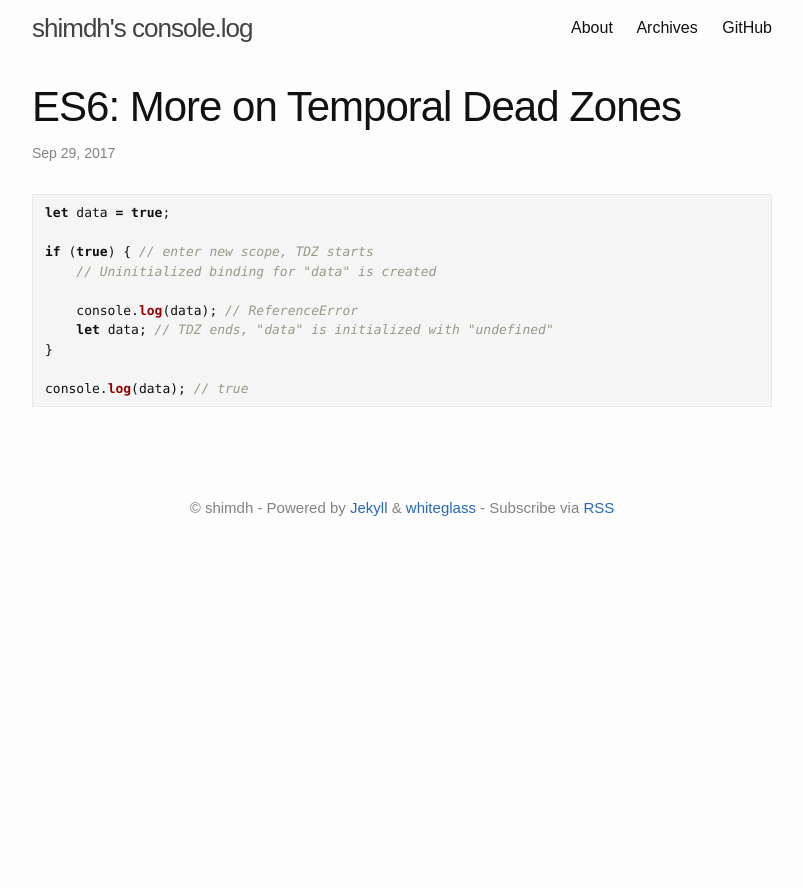
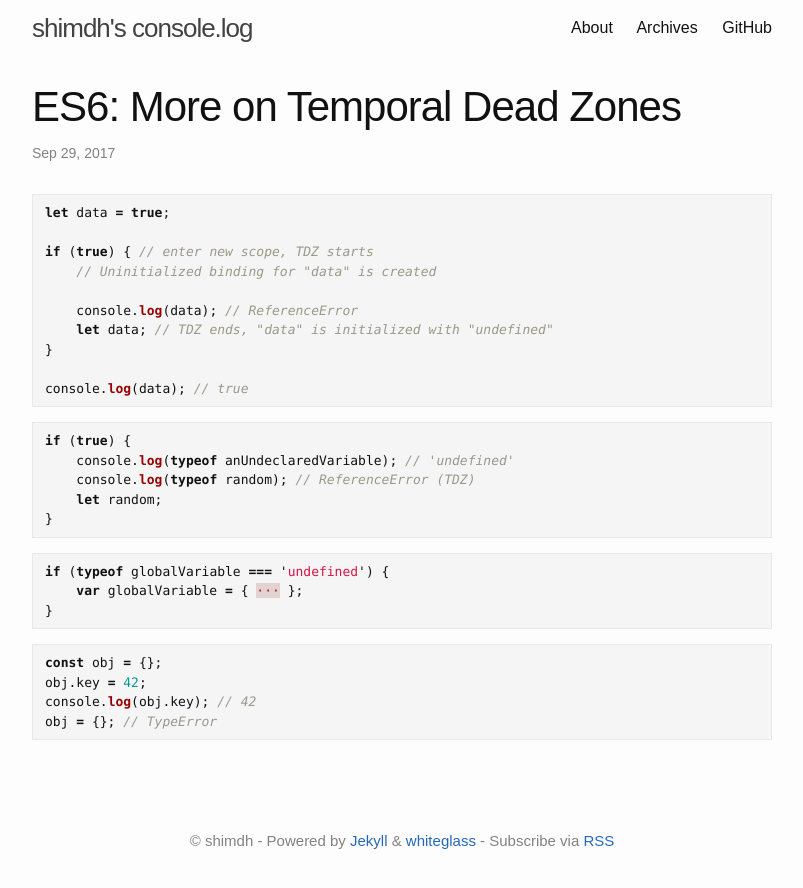
Before and after one commit to yous/whiteglass, a Jekyll site: the page built from _posts/2017-09-29-es6-more-on-teporal-dead-zones.md, in a window 1280 px wide. Shown: the top 888 px of the page, without its empty margins (238-1041 px from the left). Built offline with Jekyll 4.4.1, drawn with Linux system fonts in a browser that asks for light colours.

Commit message:
added content

```diff
--- a/_posts/2017-09-29-es6-more-on-teporal-dead-zones.md
+++ b/_posts/2017-09-29-es6-more-on-teporal-dead-zones.md
@@ -2,6 +2,9 @@
 layout: post
 title: "ES6: More on Temporal Dead Zones"
 ---
+
+<!-- {% highlight js %}
+{% endhighlight %} -->
 
 {% highlight js %}
 let data = true;
@@ -15,3 +18,26 @@ if (true) { // enter new scope, TDZ starts
 
 console.log(data); // true
 {% endhighlight %}
+
+
+{% highlight js %}
+if (true) {
+    console.log(typeof anUndeclaredVariable); // 'undefined'
+    console.log(typeof random); // ReferenceError (TDZ)
+    let random;
+}
+{% endhighlight %}
+
+
+{% highlight js %}
+if (typeof globalVariable === 'undefined') {
+    var globalVariable = { ··· };
+}
+{% endhighlight %}
+
+{% highlight js %}
+const obj = {};
+obj.key = 42;
+console.log(obj.key); // 42
+obj = {}; // TypeError
+{% endhighlight %}
```
